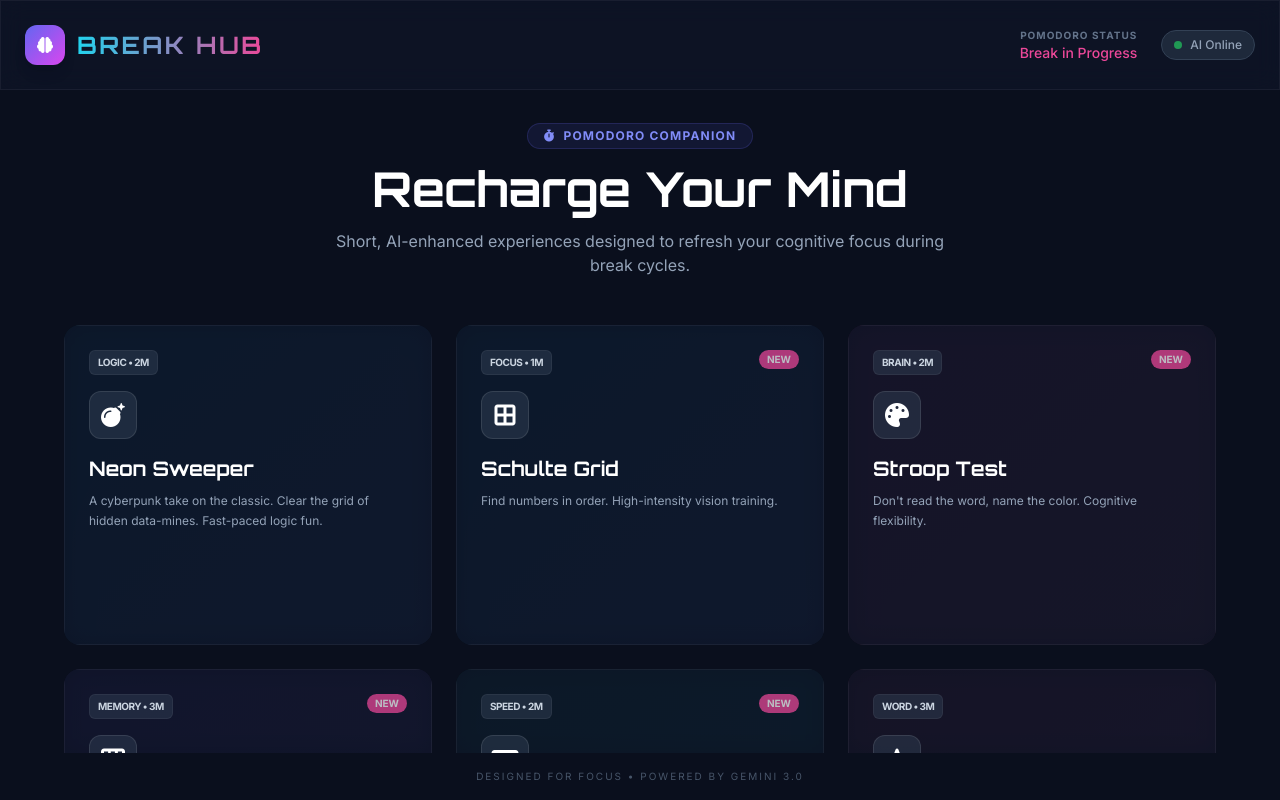
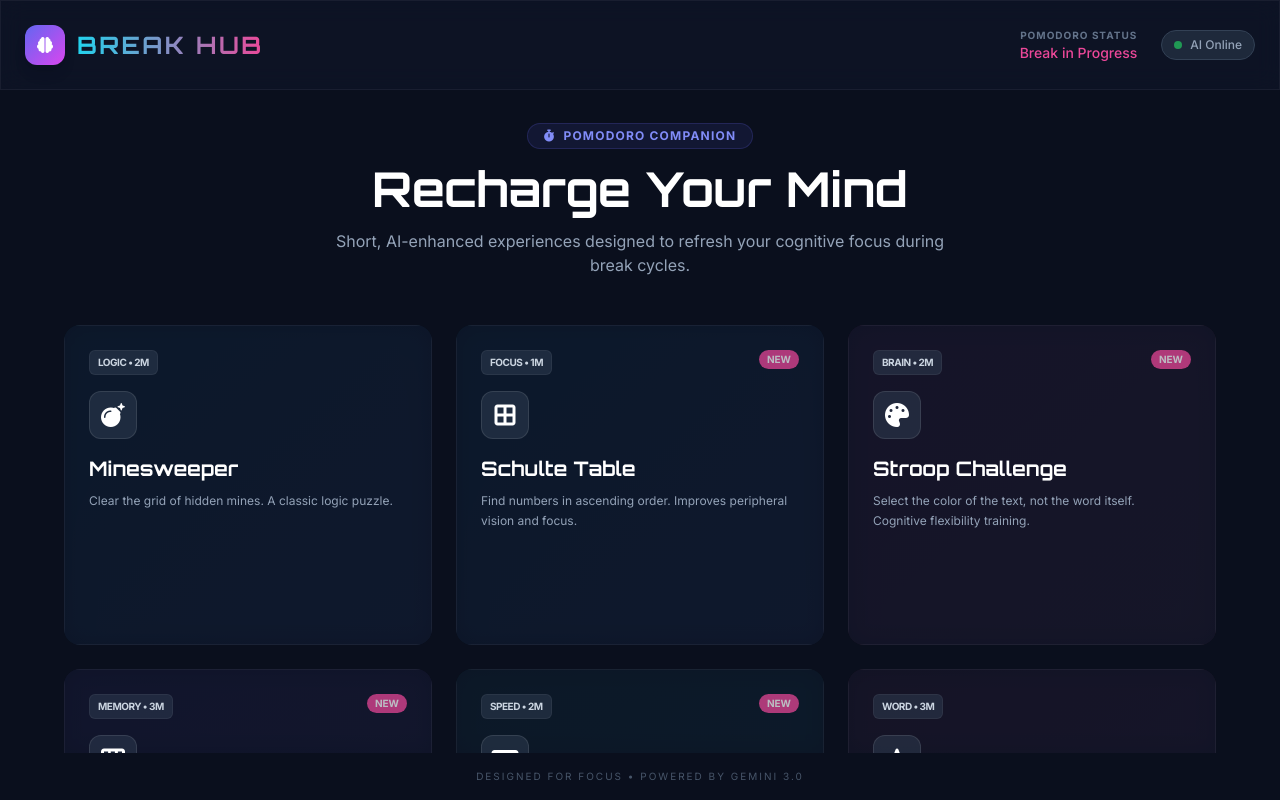
Before and after one commit to longnb085/mind-gard-game, a React (Vite) app: page / in a window 1280 px wide. Built offline with nearby package versions, Linux system fonts and the light colour scheme.

Commit message:
Update Lobby.tsx

```diff
--- a/components/Lobby.tsx
+++ b/components/Lobby.tsx
@@ -10,8 +10,8 @@ const Lobby: React.FC<LobbyProps> = ({ onSelectGame }) => {
   const games = [
     {
       id: GameMode.MINESWEEPER,
-      title: "Neon Sweeper",
-      description: "A cyberpunk take on the classic. Clear the grid of hidden data-mines. Fast-paced logic fun.",
+      title: "Minesweeper",
+      description: "Clear the grid of hidden mines. A classic logic puzzle.",
       icon: "fa-bomb",
       color: "from-cyan-500 to-blue-400",
       tag: "Logic • 2m",
@@ -19,8 +19,8 @@ const Lobby: React.FC<LobbyProps> = ({ onSelectGame }) => {
     },
     {
       id: GameMode.SCHULTE_TABLE,
-      title: "Schulte Grid",
-      description: "Find numbers in order. High-intensity vision training.",
+      title: "Schulte Table",
+      description: "Find numbers in ascending order. Improves peripheral vision and focus.",
       icon: "fa-border-all",
       color: "from-cyan-500 to-blue-400",
       tag: "Focus • 1m",
@@ -28,8 +28,8 @@ const Lobby: React.FC<LobbyProps> = ({ onSelectGame }) => {
     },
     {
       id: GameMode.STROOP_CHALLENGE,
-      title: "Stroop Test",
-      description: "Don't read the word, name the color. Cognitive flexibility.",
+      title: "Stroop Challenge",
+      description: "Select the color of the text, not the word itself. Cognitive flexibility training.",
       icon: "fa-palette",
       color: "from-pink-500 to-rose-400",
       tag: "Brain • 2m",
@@ -38,8 +38,8 @@ const Lobby: React.FC<LobbyProps> = ({ onSelectGame }) => {
 
     {
       id: GameMode.MEMORY_MATRIX,
-      title: "Memory Matrix",
-      description: "Recall patterns on a grid. Working memory booster.",
+      title: "Memory Pattern",
+      description: "Memorize and recall the highlighted grid pattern.",
       icon: "fa-th",
       color: "from-violet-500 to-purple-400",
       tag: "Memory • 3m",
@@ -47,8 +47,8 @@ const Lobby: React.FC<LobbyProps> = ({ onSelectGame }) => {
     },
     {
       id: GameMode.TYPE_SPRINT,
-      title: "Type Sprint",
-      description: "Type falling code keywords. Wake up your fingers.",
+      title: "Speed Typing",
+      description: "Type the falling words before they disappear.",
       icon: "fa-keyboard",
       color: "from-emerald-500 to-teal-400",
       tag: "Speed • 2m",
@@ -56,16 +56,16 @@ const Lobby: React.FC<LobbyProps> = ({ onSelectGame }) => {
     },
     {
       id: GameMode.HANGMAN,
-      title: "Lexi Hangman",
-      description: "Guess secret words from AI-generated thematic hints. Infinite vocabulary training.",
+      title: "Hangman",
+      description: "Guess the hidden word before you run out of attempts.",
       icon: "fa-font",
       color: "from-rose-500 to-pink-400",
       tag: "Word • 3m"
     },
     {
       id: GameMode.STUDY_QUIZ,
-      title: "Focus Quiz",
-      description: "Convert your study notes into a quick 5-question challenge. Best for reinforcing memory.",
+      title: "Study Quiz",
+      description: "Review your knowledge with quick generated questions.",
       icon: "fa-graduation-cap",
       color: "from-violet-500 to-purple-400",
       tag: "Learning • 4m"
@@ -73,13 +73,12 @@ const Lobby: React.FC<LobbyProps> = ({ onSelectGame }) => {
 
     {
       id: GameMode.MIND_SPARKS,
-      title: "Mind Sparks",
-      description: "Rapid-fire logic riddles to sharpen your focus before the next Pomodoro session.",
+      title: "Logic Riddles",
+      description: "Quick logic puzzles to jumpstart your brain.",
       icon: "fa-bolt",
       color: "from-amber-500 to-orange-400",
       tag: "Focus • 2m"
     },
-
   ];
 
   return (
```
